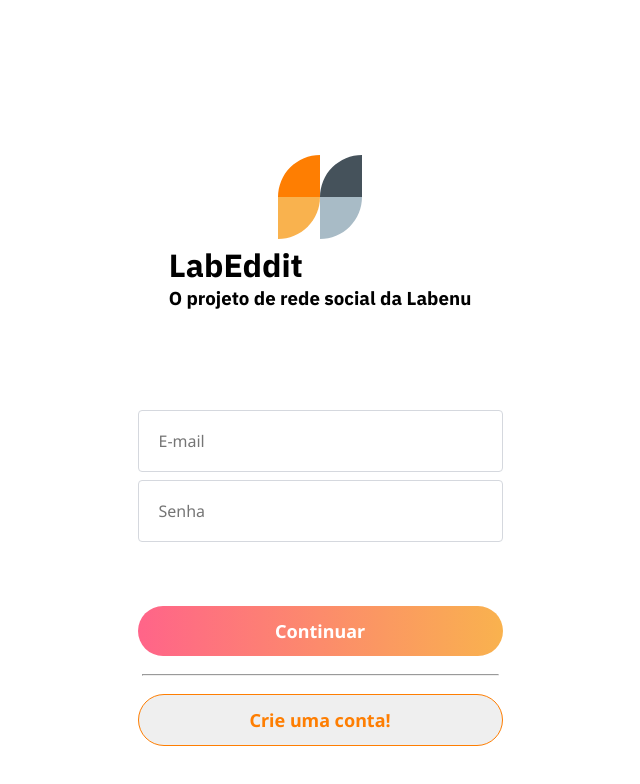
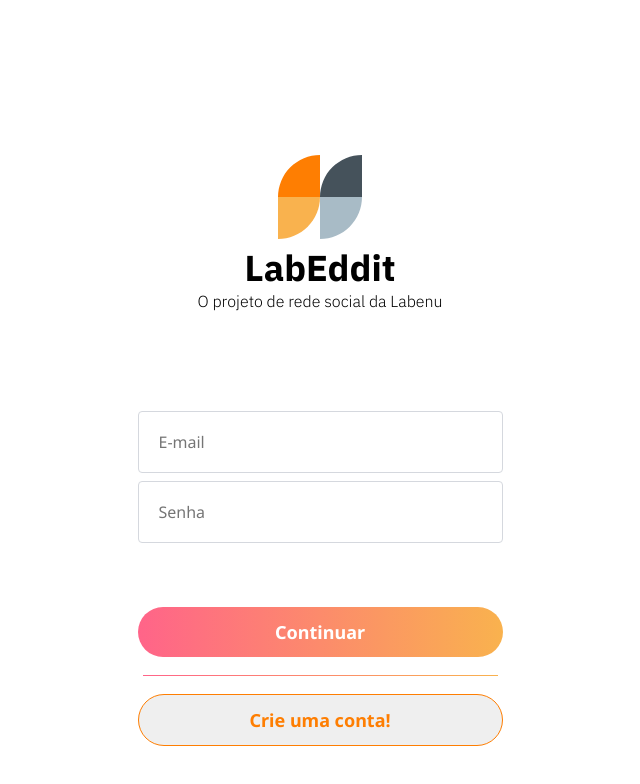
Before and after one commit to marcela-celani/labeddit-front-end, a React (Create React App) app: page / in a window 1280 px wide. Shown: the top 784 px of the page, without its empty margins (320-960 px from the left). Built offline with nearby package versions, Linux system fonts and the light colour scheme.

Commit message:
pagina de login finalizada - estilo

```diff
--- a/src/pages/login/LoginStyle.js
+++ b/src/pages/login/LoginStyle.js
@@ -8,9 +8,11 @@ export const Container = styled.div`
   height: 100vh;
 
   hr {
-    color: #fe7e02;
+    background: linear-gradient(90deg, #FF6489 0%, #F9B24E 100%);
     margin: 18px;
     width: 355px;
+    height: 1px;
+    border: none;
   }
 `;
 
@@ -19,8 +21,21 @@ export const ContainerLogo = styled.div`
   flex-direction: column;
   align-items: center;
   justify-content: center;
+  text-align: center;
 
   margin: 100px 0;
+  h1 {
+    font-size: 36px;
+    font-style: normal;
+    font-weight: 700;
+    line-height: normal;
+  }
+  h3 {
+    font-size: 16px;
+    font-style: normal;
+    font-weight: 300;
+    line-height: normal;
+  }
 `;
 
 export const Form = styled.form`
```
